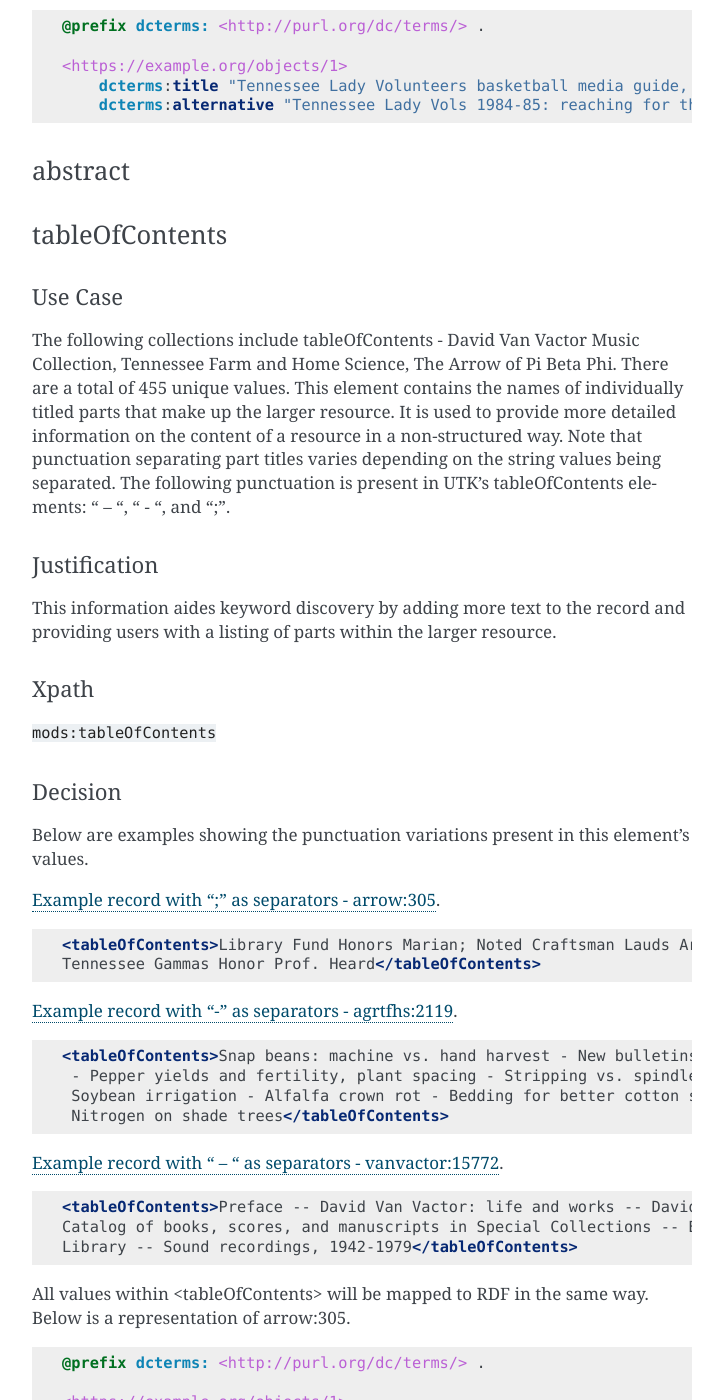
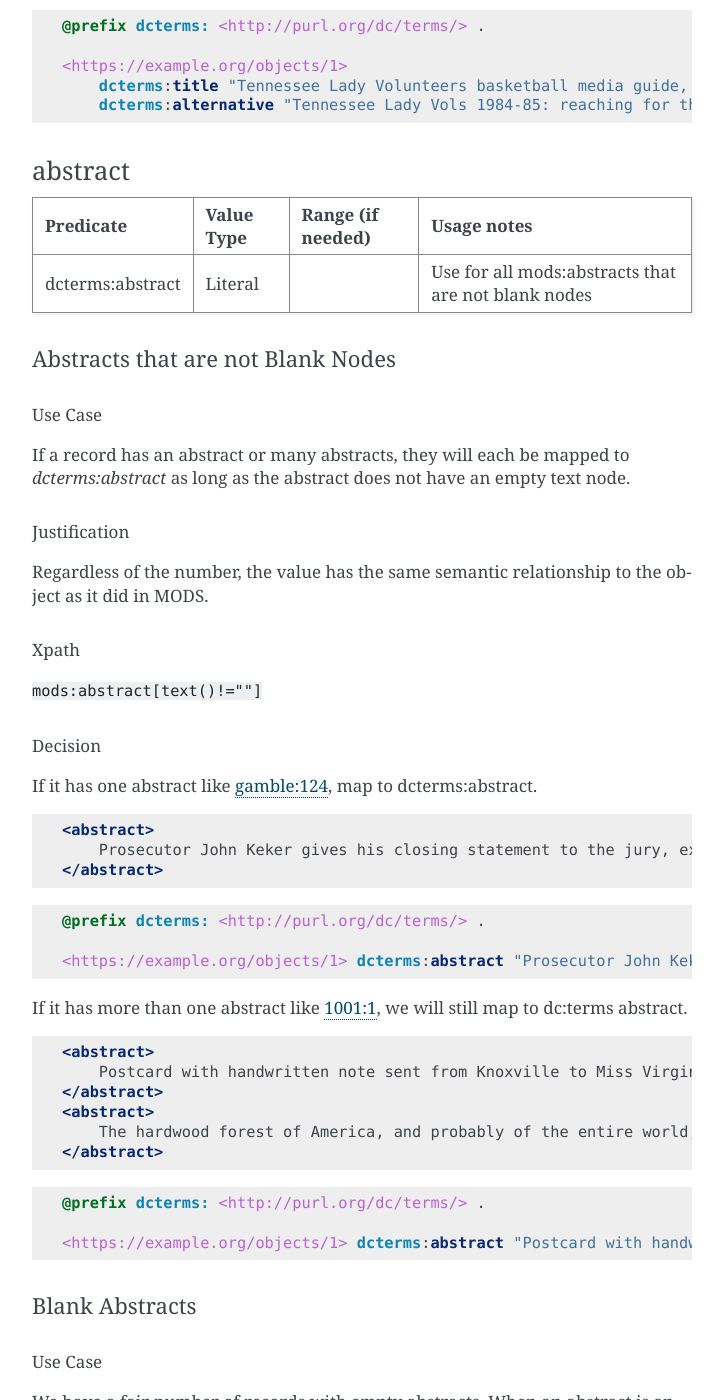
Before and after one commit to UTKcataloging/mods_to_rdf, a Sphinx documentation site: the page built from docs/source/contents/4_draft_mapping.rst, in a window 1280 px wide and 1400 px high, scrolled down 12279 px. Shown: the whole window, without its empty margins (388-1112 px from the left). Built offline with Sphinx 7.4.7, drawn with Linux system fonts in a browser that asks for light colours; formulas are drawn with MathJax 3; some of the changed text lies outside the part shown.

Commit message:
Add abstract to draft mapping.

```diff
--- a/docs/source/contents/4_draft_mapping.rst
+++ b/docs/source/contents/4_draft_mapping.rst
@@ -605,6 +605,89 @@ We will not retain data regarding displayLabel attributes moving forward.
 
 abstract
 ========
+
++------------------+------------+-------------------+-----------------------------------------------------+
+| Predicate        | Value Type | Range (if needed) | Usage notes                                         |
++==================+============+===================+=====================================================+
+| dcterms:abstract | Literal    |                   | Use for all mods:abstracts that are not blank nodes |
++------------------+------------+-------------------+-----------------------------------------------------+
+
+Abstracts that are not Blank Nodes
+----------------------------------
+
+Use Case
+^^^^^^^^
+
+If a record has an abstract or many abstracts, they will each be mapped to `dcterms:abstract` as long as the abstract
+does not have an empty text node.
+
+Justification
+^^^^^^^^^^^^^
+
+Regardless of the number, the value has the same semantic relationship to the object as it did in MODS.
+
+Xpath
+^^^^^
+
+:code:`mods:abstract[text()!=""]`
+
+Decision
+^^^^^^^^
+
+If it has one abstract like `gamble:124 <https://digital.lib.utk.edu/collections/islandora/object/gamble%3A124/datastream/MODS>`_, map to dcterms:abstract.
+
+.. code-block:: xml
+
+    <abstract>
+        Prosecutor John Keker gives his closing statement to the jury, explaining Col. John North's involvement in the Iran-Contra affair even though the majority of his statement is censored due to classified information.
+    </abstract>
+
+.. code-block:: turtle
+
+    @prefix dcterms: <http://purl.org/dc/terms/> .
+
+    <https://example.org/objects/1> dcterms:abstract "Prosecutor John Keker gives his closing statement to the jury, explaining Col. John North's involvement in the Iran-Contra affair even though the majority of his statement is censored due to classified information." .
+
+If it has more than one abstract like `1001:1 <https://digital.lib.utk.edu/collections/islandora/object/1001%3A1/datastream/MODS>`_,
+we will still map to dc:terms abstract.
+
+.. code-block:: xml
+
+    <abstract>
+        Postcard with handwritten note sent from Knoxville to Miss Virginia Bogart, Loudon, Tennessee on March 2, 1944 for a postage of 1 cent.
+    </abstract>
+    <abstract>
+        The hardwood forest of America, and probably of the entire world, originated in the Great Smoky Mountains, where remains the nation's largest body of virgin hardwood forest, and the world's greatest variety of trees, flowering shrubs and wild flowers.
+    </abstract>
+
+.. code-block:: turtle
+
+    @prefix dcterms: <http://purl.org/dc/terms/> .
+
+    <https://example.org/objects/1> dcterms:abstract "Postcard with handwritten note sent from Knoxville to Miss Virginia Bogart, Loudon, Tennessee on March 2, 1944 for a postage of 1 cent.", "The hardwood forest of America, and probably of the entire world, originated in the Great Smoky Mountains, where remains the nation's largest body of virgin hardwood forest, and the world's greatest variety of trees, flowering shrubs and wild flowers." .
+
+Blank Abstracts
+---------------
+
+Use Case
+^^^^^^^^
+
+We have a fair number of records with empty abstracts.  When an abstract is an empty node, don't map it.
+
+Justification
+^^^^^^^^^^^^^
+
+The value of the text node has no semantic meaning or value.
+
+Xpaths
+^^^^^^
+
+:code:`mods:abstract[text()=""]`
+
+Decision
+^^^^^^^^
+
+Don't map!
 
 tableOfContents
 ===============
```
